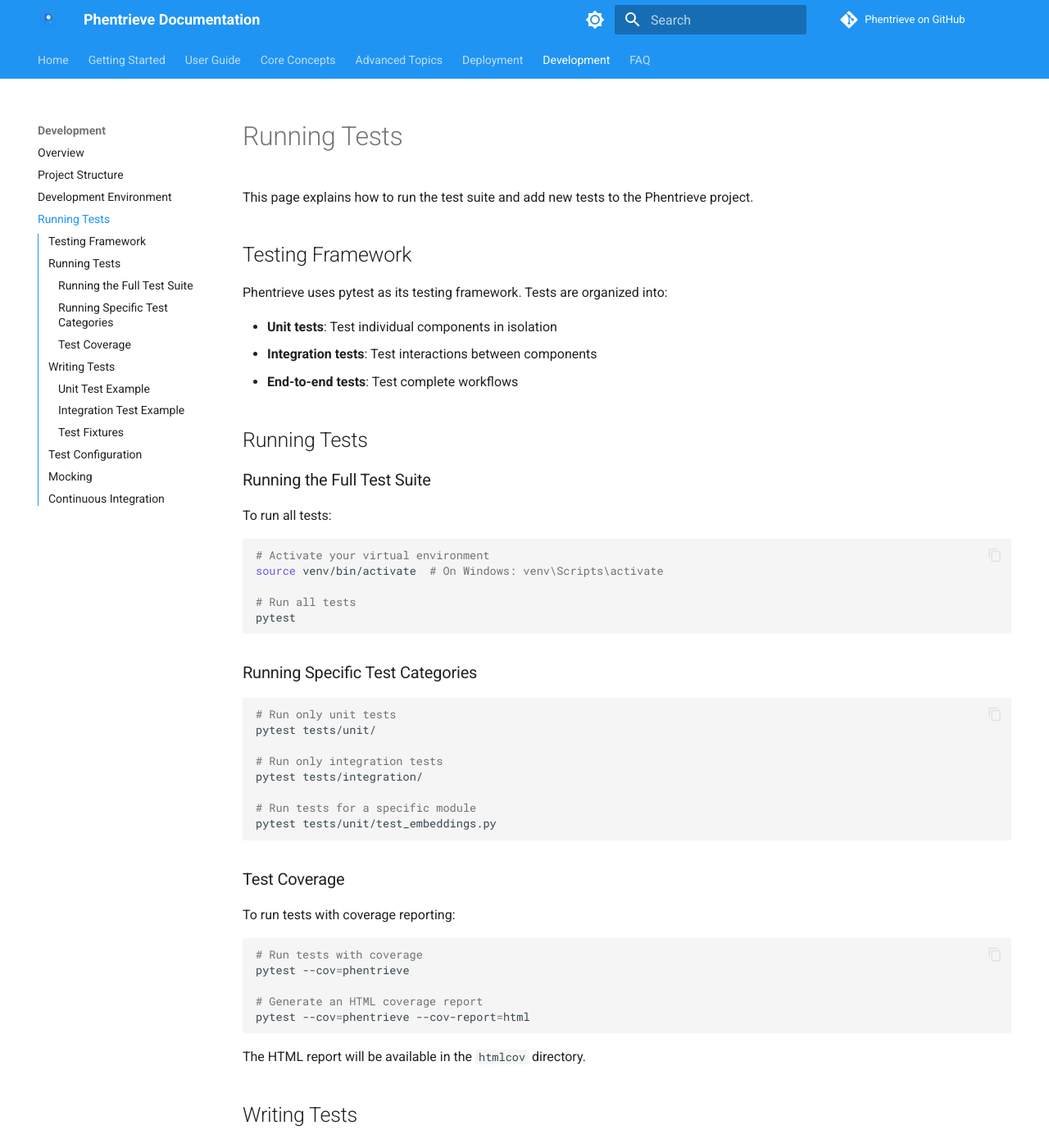
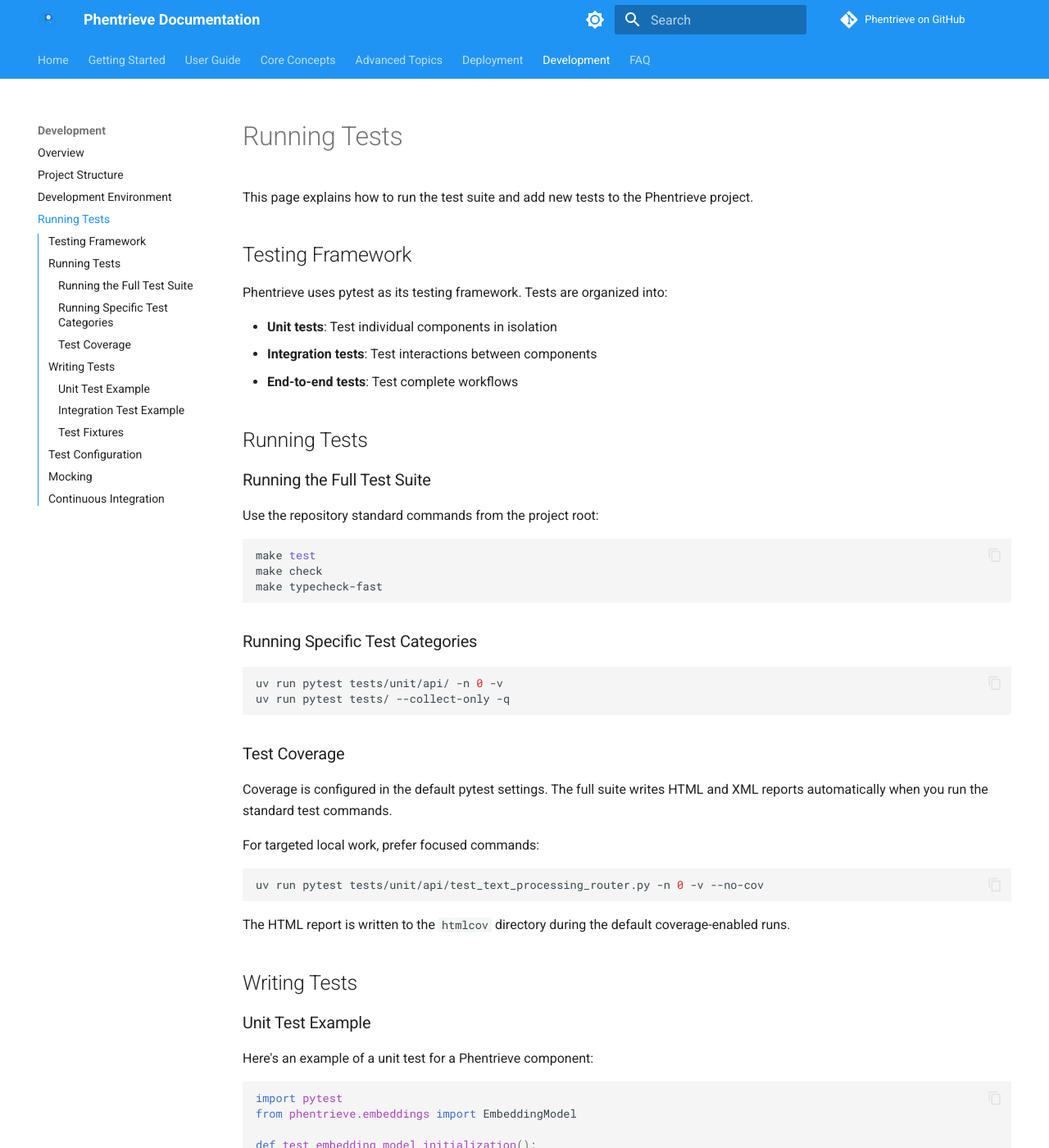
Before and after one commit to berntpopp/phentrieve, an MkDocs documentation site: the page built from docs/development/running-tests.md, in a window 1280 px wide and 1400 px high. Shown: the whole window at 82% size. Built offline with MkDocs 1.6.1 and Material for MkDocs 9.7.7, drawn with Linux system fonts in a browser that asks for light colours; comment, search, counter and statistics services are not loaded; some of the changed text lies outside the part shown.

Commit message:
docs: align developer workflow documentation

````diff
--- a/docs/development/running-tests.md
+++ b/docs/development/running-tests.md
@@ -14,42 +14,34 @@
 
 ### Running the Full Test Suite
 
-To run all tests:
+Use the repository standard commands from the project root:
 
 ```bash
-# Activate your virtual environment
-source venv/bin/activate  # On Windows: venv\Scripts\activate
-
-# Run all tests
-pytest
+make test
+make check
+make typecheck-fast
 ```
 
 ### Running Specific Test Categories
 
 ```bash
-# Run only unit tests
-pytest tests/unit/
-
-# Run only integration tests
-pytest tests/integration/
-
-# Run tests for a specific module
-pytest tests/unit/test_embeddings.py
+uv run pytest tests/unit/api/ -n 0 -v
+uv run pytest tests/ --collect-only -q
 ```
 
 ### Test Coverage
 
-To run tests with coverage reporting:
+Coverage is configured in the default pytest settings. The full suite writes HTML
+and XML reports automatically when you run the standard test commands.
+
+For targeted local work, prefer focused commands:
 
 ```bash
-# Run tests with coverage
-pytest --cov=phentrieve
-
-# Generate an HTML coverage report
-pytest --cov=phentrieve --cov-report=html
+uv run pytest tests/unit/api/test_text_processing_router.py -n 0 -v --no-cov
 ```
 
-The HTML report will be available in the `htmlcov` directory.
+The HTML report is written to the `htmlcov` directory during the default
+coverage-enabled runs.
 
 ## Writing Tests
 
@@ -126,13 +118,12 @@
 
 ## Test Configuration
 
-Tests are configured in the `pytest.ini` file:
+Tests are configured in [pyproject.toml](../../pyproject.toml):
 
-```ini
-[pytest]
-testpaths = tests
-python_files = test_*.py
-python_functions = test_*
+```toml
+[tool.pytest.ini_options]
+testpaths = ["tests"]
+python_files = ["test_*.py"]
 ```
 
 ## Mocking
@@ -155,4 +146,5 @@
 
 ## Continuous Integration
 
-Tests are automatically run on GitHub Actions for every pull request and push to the main branch. The CI configuration is in `.github/workflows/tests.yml`.
+Tests run automatically in GitHub Actions for pull requests and pushes. The main
+Python workflow is defined in `.github/workflows/ci.yml`.
````
Also changed, not shown: docs/development/dev-environment.md (+12 -12 lines), docs/getting-started/installation.md (+5 -6 lines).
